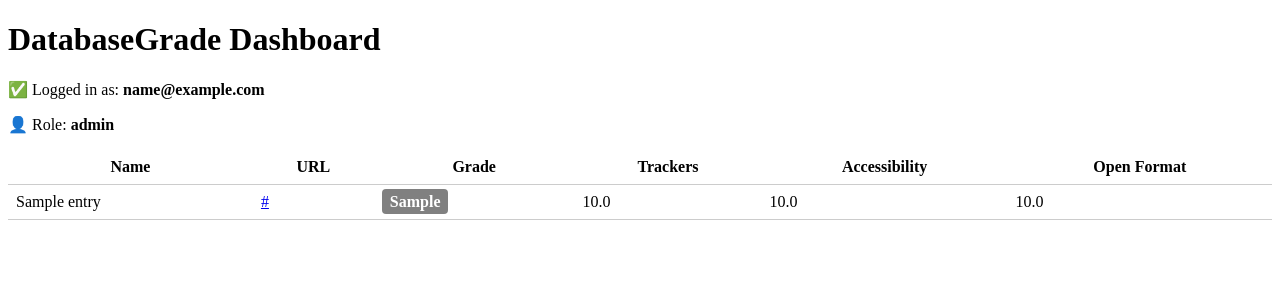
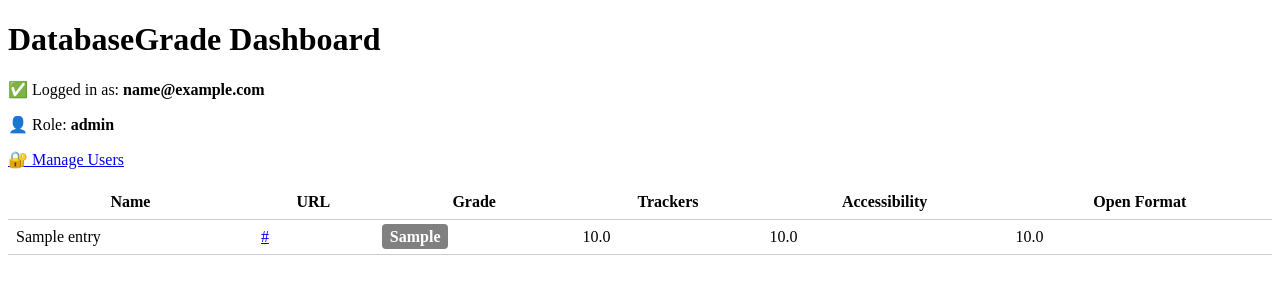
Before and after one commit to johnschriner/databasegrades, a Flask app: page /dashboard in a window 1280 px wide. Shown: the top 300 px of the page. Run offline with Flask 3, Linux system fonts and the light colour scheme; a user stored in the database is signed in; tables that the repository leaves empty hold one stand-in row (values such as "Sample post").

Commit message:
some visual stuff

```diff
--- a/templates/dashboard.html
+++ b/templates/dashboard.html
@@ -16,6 +16,9 @@
   <p>❌ You are not logged in. <a href="{{ url_for('login') }}">Login here</a></p>
 {% endif %}
 <p>👤 Role: <strong>{{ current_user.role }}</strong></p>
+{% if current_user.role == 'admin' %}
+  <p><a href="{{ url_for('manage_users') }}">🔐 Manage Users</a></p>
+{% endif %}
 
 
   <table>
```
